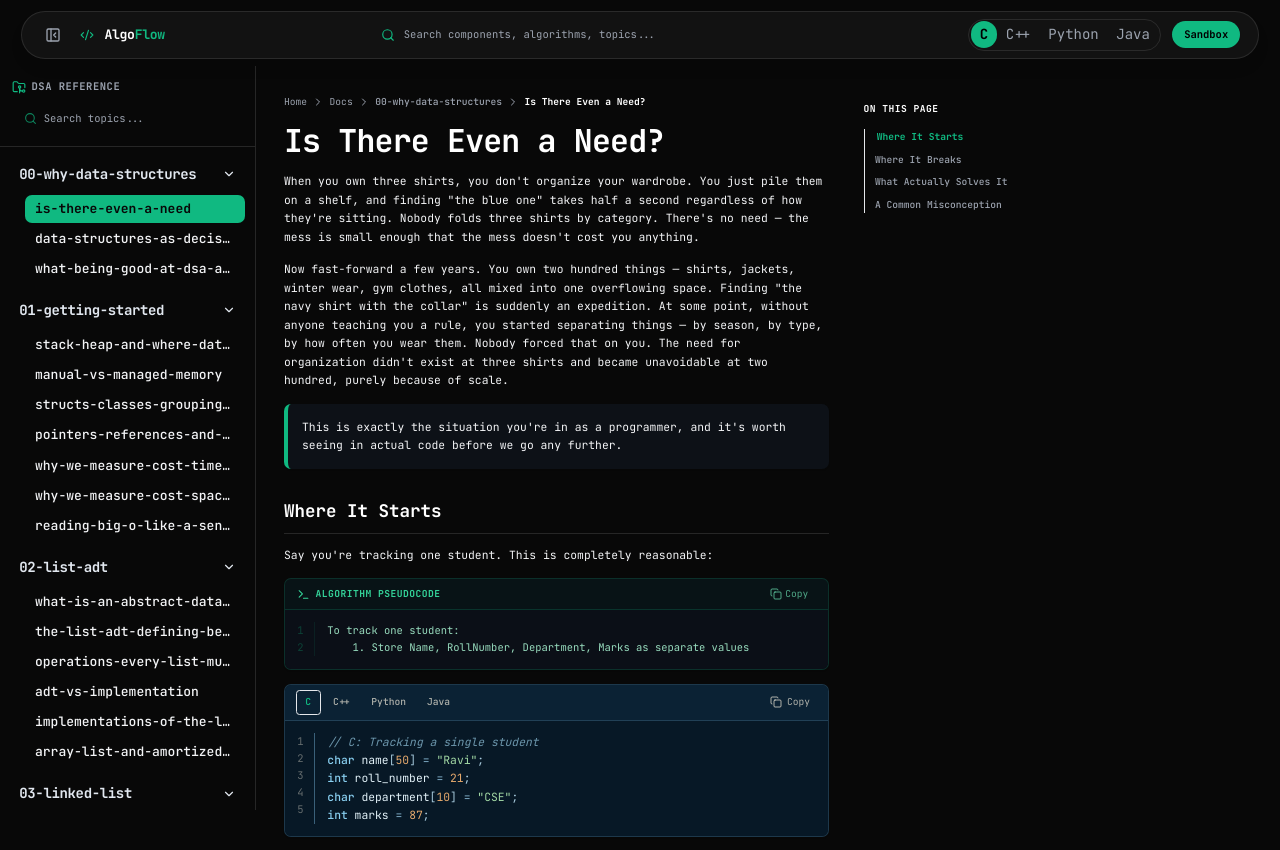
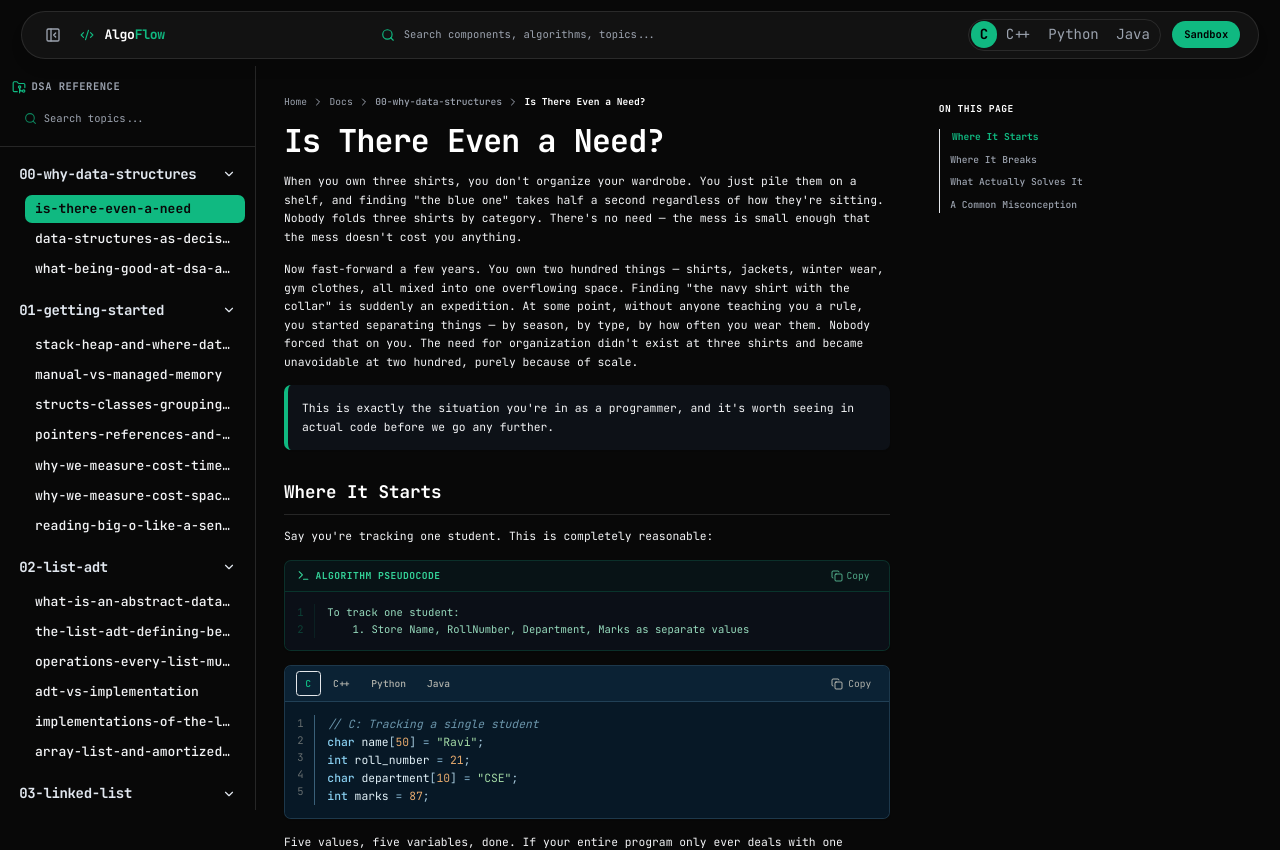
Before and after one commit to 0monish0/AlgoFLOW, a React (Vite) app: page /docs/is-there-even-a-need in a window 1280 px wide. Shown: the top 850 px of the page. Built offline with nearby package versions, Linux system fonts and the light colour scheme; the HTML template or start-up script is replaced by a standard one.

Commit message:
restore full main content width and shift visual rail rightward

```diff
--- a/src/components/layout/TocRail.jsx
+++ b/src/components/layout/TocRail.jsx
@@ -39,8 +39,8 @@ export const TocRail = ({ sections = [], slug, title, customGif, media, isCollap
 
   return (
     <aside
-      className={`hidden xl:block shrink-0 font-mono select-none sticky top-16 h-[calc(100vh-4rem)] self-start overflow-y-auto pl-4 2xl:pl-6 pr-0 py-2 z-20 transition-[width] duration-300 ease-[cubic-bezier(0.16,1,0.3,1)] ${
-        isCollapsed ? 'w-full xl:w-[35%]' : 'w-full xl:w-[42%]'
+      className={`hidden xl:block shrink-0 font-mono select-none sticky top-16 h-[calc(100vh-4rem)] self-start overflow-y-auto ml-auto pl-6 2xl:pl-8 pr-0 py-2 z-20 transition-[width] duration-300 ease-[cubic-bezier(0.16,1,0.3,1)] ${
+        isCollapsed ? 'w-full xl:w-[30%]' : 'w-full xl:w-[35%]'
       }`}
     >
       {/* On This Page TOC Section */}
--- a/src/pages/DocsPage.jsx
+++ b/src/pages/DocsPage.jsx
@@ -30,11 +30,11 @@ export const DocsPage = () => {
   }
 
   return (
-    <div className="w-full flex items-start justify-between gap-6 2xl:gap-8">
-      {/* Main Document Body */}
+    <div className="w-full flex items-start justify-between gap-8 2xl:gap-12">
+      {/* Main Document Body (Restored Full Spacious Width) */}
       <article
         className={`w-full min-w-0 font-mono transition-[width] duration-300 ease-[cubic-bezier(0.16,1,0.3,1)] ${
-          isCollapsed ? 'xl:w-[65%]' : 'xl:w-[58%]'
+          isCollapsed ? 'xl:w-[70%]' : 'xl:w-[65%]'
         }`}
       >
         {/* Breadcrumb Navigation */}
```
